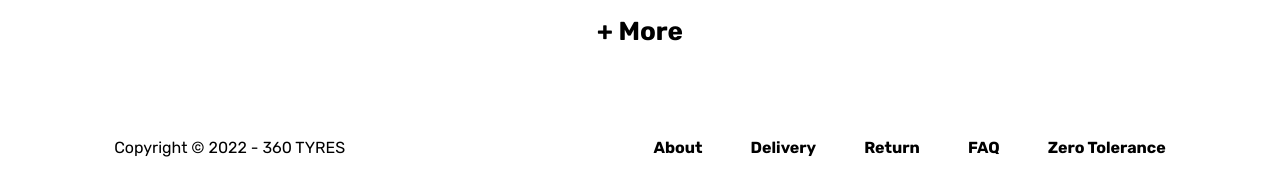
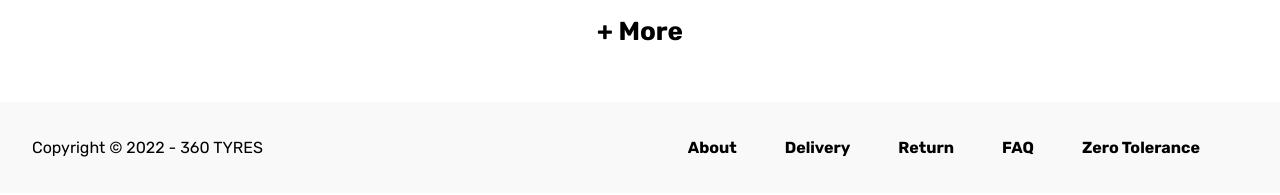
Before and after one commit to Yasirkhan6499/360-Tyres, a website built with Parcel: page index.html in a window 1280 px wide. Shown: the part 2775-2970 px from the top of the page. Built offline with nearby package versions, Linux system fonts and the light colour scheme; files whose address does not match are found by name.

Commit message:
footer completed.

```diff
--- a/index.html
+++ b/index.html
@@ -918,7 +918,7 @@
     <!-- Footer -->
     <footer>
       <div class="footer-section">
-          <p class="copy-right">Copyright © 2022 - 360 TYRES</p>
+
           <div class="footer__menu">
             <a href="#about">About</a>
             <a href="#">Delivery</a>
@@ -926,6 +926,7 @@
             <a href="#">FAQ</a>
             <a href="#">Zero Tolerance</a>
           </div>
+          <p class="copy-right">Copyright © 2022 - 360 TYRES</p>
       </div>
     </footer>
 
--- a/style.css
+++ b/style.css
@@ -1431,7 +1431,7 @@ figure.snip1157 .author h5 span {
 }
 @media screen and (min-width: 917px) {
     .product-title{
-     width:50ch;
+     width:28ch;
     }
 
 }
@@ -1717,24 +1717,53 @@ figure.snip1157 .author h5 span {
 
 /*********** Footer- Section ***********/
 footer{
-    margin: 5rem;
+    padding: 2rem;
+    background: rgb(249, 249, 249);
 }
 .footer-section{
-    display: flex;
-    justify-content: space-around;
+    text-align: center;
 
 }
 .copy-right{
-    margin-right: 15rem;
+
     color: black;
+    font-size: clamp(0.8rem,2vw,1rem);
+    margin-top: 2rem;
 }
  .footer__menu{
     display: flex;
-    gap: 3rem;
+    flex-direction: column;
+    gap: 1rem;
     font-weight: bold;
     color: black;
-}
-
+
+}
+/***** Footer (@media) ***/
+@media screen and (min-width: 740px) {
+    .footer-section{
+        position: relative;
+        text-align: left;
+
+    }
+    .footer__menu{
+
+        flex-direction: row;
+
+        position: absolute;
+
+        right: 3rem;
+    }
+    .copy-right{
+
+        margin-top: 0;
+
+    }
+}
+@media screen and (min-width: 1000px) {
+    .footer__menu{
+        gap: 3rem;
+    }
+}
 /* .brands xul li:before {
     content: "";
     position: absolute;
```
